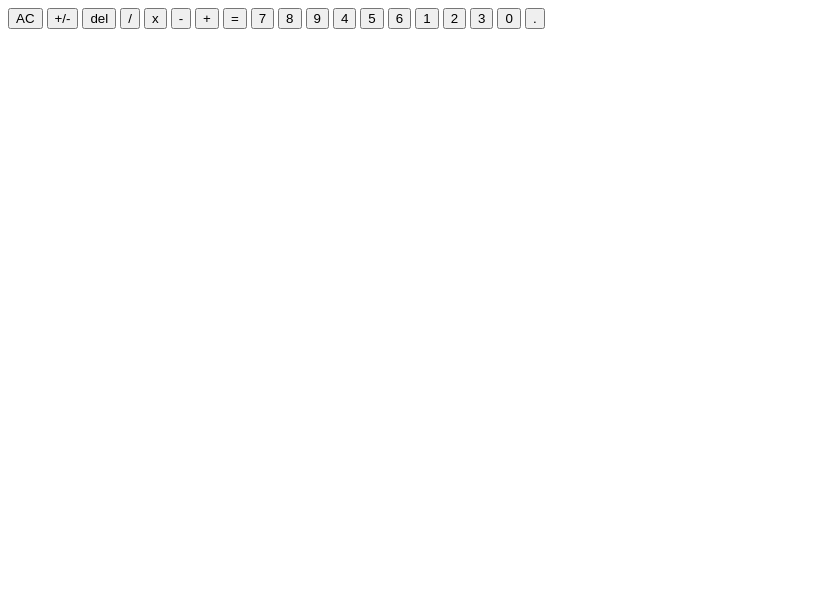
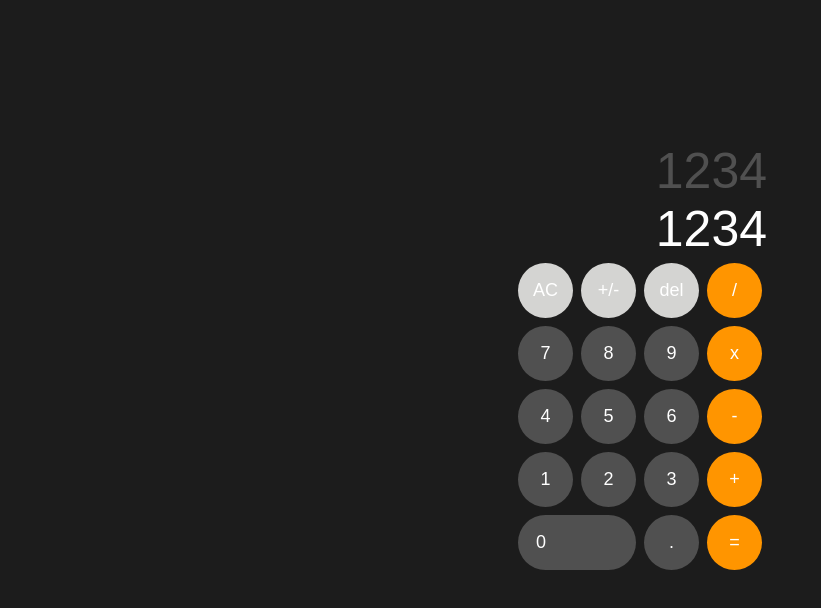
Before and after one commit to Tyler-Slone/odin-calculator, a plain HTML site: page index.html in a window 1280 px wide. Shown: the whole page, without its empty margins (0-821 px from the left). Drawn offline with Linux system fonts and the light colour scheme.

Commit message:
Finish styling for caculator
-Changed groups of divs to a table of rows for simplicitys sake

```diff
--- a/index.html
+++ b/index.html
@@ -8,36 +8,52 @@
 	</head>
 
 	<body>
+		<section>
 			<div id="calculator">
 				<div id="display">
-				<div class="display" id="previous"></div>
-				<div class="display" id="current"></div>
+					<div class="display" id="previous">1234</div>
+					<div class="display" id="current">1234</div>
 				</div>
 
-			<div id="buttons">
-				<button class="modifiers" id="clear">AC</button>
+				<table>
+					<tr>
+						<td><button class="modifiers" id="clear">AC</button></td>
+						<td>
 							<button class="modifiers" id="positiveNegative">+/-</button>
-				<button class="modifiers" id="delete">del</button>
+						</td>
+						<td><button class="modifiers" id="delete">del</button></td>
+						<td><button class="operators" id="divide">/</button></td>
+					</tr>
 
-				<button class="operators" id="divide">/</button>
-				<button class="operators" id="multiply">x</button>
-				<button class="operators" id="subtract">-</button>
-				<button class="operators" id="add">+</button>
-				<button class="operators" id="calculate">=</button>
+					<tr>
+						<td><button class="numbers" id="7">7</button></td>
+						<td><button class="numbers" id="8">8</button></td>
+						<td><button class="numbers" id="9">9</button></td>
+						<td><button class="operators" id="multiply">x</button></td>
+					</tr>
 
-				<button class="numbers" id="7">7</button>
-				<button class="numbers" id="8">8</button>
-				<button class="numbers" id="9">9</button>
-				<button class="numbers" id="4">4</button>
-				<button class="numbers" id="5">5</button>
-				<button class="numbers" id="6">6</button>
-				<button class="numbers" id="1">1</button>
-				<button class="numbers" id="2">2</button>
-				<button class="numbers" id="3">3</button>
-				<button class="numbers" id="0">0</button>
-				<button class="numbers" id="decimal">.</button>
+					<tr>
+						<td><button class="numbers" id="4">4</button></td>
+						<td><button class="numbers" id="5">5</button></td>
+						<td><button class="numbers" id="6">6</button></td>
+						<td><button class="operators" id="subtract">-</button></td>
+					</tr>
+
+					<tr>
+						<td><button class="numbers" id="1">1</button></td>
+						<td><button class="numbers" id="2">2</button></td>
+						<td><button class="numbers" id="3">3</button></td>
+						<td><button class="operators" id="add">+</button></td>
+					</tr>
+
+					<tr>
+						<td colspan="2"><button class="numbers" id="zero">0</button></td>
+						<td><button class="numbers" id="decimal">.</button></td>
+						<td><button class="operators" id="calculate">=</button></td>
+					</tr>
+				</table>
 			</div>
-		</div>
+		</section>
 		<script src="script.js"></script>
 	</body>
 </html>
--- a/styles.css
+++ b/styles.css
@@ -0,0 +1,62 @@
+body {
+	background-color: #1c1c1c;
+}
+
+section {
+	display: flex;
+	justify-content: center;
+}
+
+#calculator {
+	width: auto;
+	height: auto;
+	padding: 200px;
+}
+
+#display {
+	display: flex;
+	flex-direction: column;
+	justify-content: flex-end;
+	align-items: end;
+	width: 100%;
+	height: 50px;
+	margin-bottom: 10px;
+	color: white;
+	font-size: 50px;
+	font-family: Arial, Helvetica, sans-serif;
+	margin: 0;
+	padding: 0 15px 0 0;
+}
+
+#previous {
+	color: #505050;
+}
+
+button {
+	color: white;
+	border-radius: 50%;
+	border-style: none;
+	font-size: 18px;
+	width: 55px;
+	height: 55px;
+	margin: 2px;
+}
+
+#zero {
+	border-radius: 50px;
+	width: 118px;
+	padding-left: 18px;
+	text-align: left;
+}
+
+.modifiers {
+	background-color: #d4d4d2;
+}
+
+.numbers {
+	background-color: #505050;
+}
+
+.operators {
+	background-color: #ff9500;
+}
```
Lines whose indentation alone changed are shown as unchanged.
